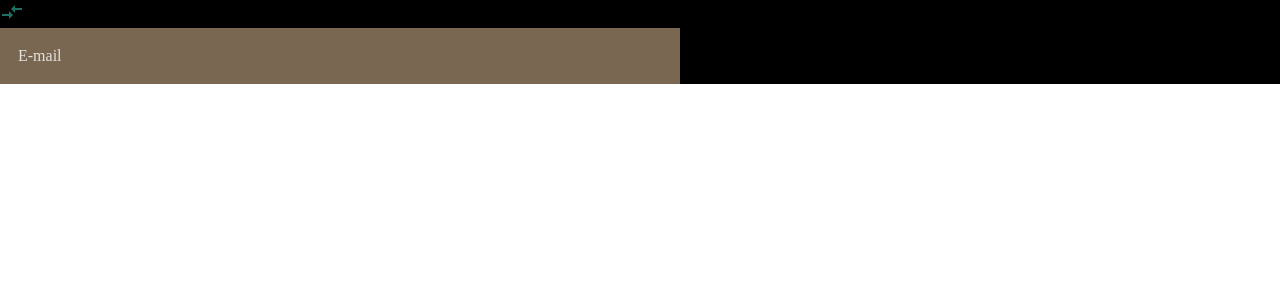
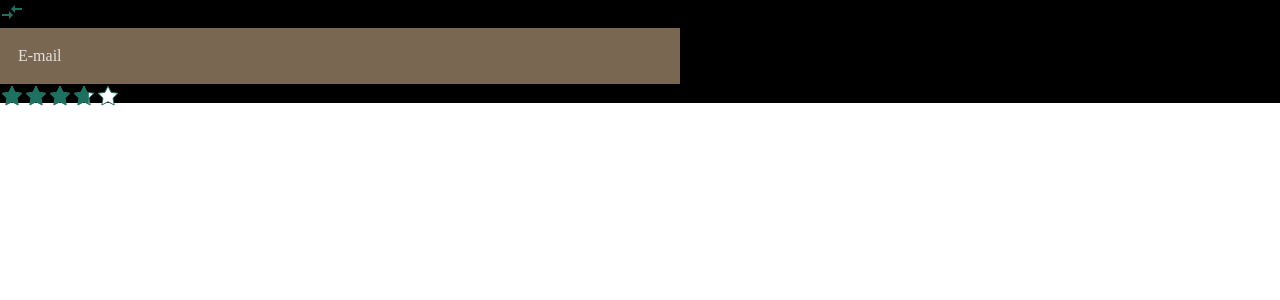
Before and after one commit to alenapie/pet-im, a Next.js app: page / in a window 1280 px wide. Shown: the top 300 px of the page. Built offline with nearby package versions, Linux system fonts and the light colour scheme.

Commit message:
add rating in ui kit

```diff
--- a/src/TestComponent.tsx
+++ b/src/TestComponent.tsx
@@ -2,6 +2,7 @@
 
 import { IconButton } from "./shared/ui/IconButton";
 import { Input } from "./shared/ui/Input";
+import { StarsRating } from "./shared/ui/StarsRating";
 
 export const TestComponent = () => {
   return (
@@ -15,6 +16,9 @@ export const TestComponent = () => {
         fixedSize="fixedSize"
         placeholder="E-mail"
       ></Input>
+      <div style={{ display: "flex" }}>
+        <StarsRating rating={3.7} maxStars={5} />
+      </div>
     </div>
   );
 };
--- /dev/null
+++ b/src/shared/icons/Star.tsx
@@ -0,0 +1,43 @@
+import { FC, SVGProps } from "react";
+
+interface Props extends SVGProps<SVGSVGElement> {
+  clipWidth?: number;
+}
+
+export const Star: FC<Props> = ({ clipWidth = 0 }) => (
+  <div style={{ position: "relative", width: "24px", height: "24px" }}>
+    {/* верхний слой */}
+    <svg
+      xmlns="http://www.w3.org/2000/svg"
+      viewBox="0 0 24 24"
+      width="24"
+      height="24"
+      style={{ position: "absolute", top: 0, left: 0 }}
+    >
+      <polygon
+        points="12,2 15.09,8.26 22,9.27 17,14.14 18.18,21.02 12,17.77 5.82,21.02 7,14.14 2,9.27 8.91,8.26"
+        fill="#FFFFFF"
+        stroke="#1C7161"
+        strokeWidth="1"
+      />
+    </svg>
+    {/* нижний слой */}
+    <svg
+      xmlns="http://www.w3.org/2000/svg"
+      viewBox="0 0 24 24"
+      width="24"
+      height="24"
+      style={{
+        position: "absolute",
+        top: 0,
+        left: 0,
+        clipPath: `polygon(0 0, ${clipWidth}% 0, ${clipWidth}% 100%, 0 100%)`,
+      }}
+    >
+      <polygon
+        points="12,2 15.09,8.26 22,9.27 17,14.14 18.18,21.02 12,17.77 5.82,21.02 7,14.14 2,9.27 8.91,8.26"
+        fill="#1C7161"
+      />
+    </svg>
+  </div>
+);
--- a/src/shared/icons/index.ts
+++ b/src/shared/icons/index.ts
@@ -5,10 +5,12 @@ import { OppositeArrows } from "./OppositeArrows";
 import { Basket } from "./Basket";
 import { Filter } from "./Filter";
 import { Heart } from "./Heart";
+import { Star } from "./Star";
 
 export const icon = {
   basket: Basket,
   filter: Filter,
   heart: Heart,
   oppositeArrows: OppositeArrows,
+  star: Star,
 };
--- /dev/null
+++ b/src/shared/ui/StarsRating/StarsRating.tsx
@@ -0,0 +1,26 @@
+import { Star } from "@/shared/icons/Star";
+import styles from "./stars-rating.module.scss";
+import { FC } from "react";
+
+type StarsRatingProps = {
+  rating: number;
+  maxStars?: number;
+};
+
+export const StarsRating: FC<StarsRatingProps> = ({
+  rating = 0,
+  maxStars = 5,
+}) => {
+  const stars = Array.from({ length: maxStars }, (_, index) => {
+    const starRating = Math.max(0, Math.min(1, rating - index));
+    const clipWidth = starRating * 100;
+
+    return (
+      <span key={index} className={styles.star}>
+        <Star clipWidth={clipWidth} />
+      </span>
+    );
+  });
+
+  return <div className={styles.starRating}>{stars}</div>;
+};
--- /dev/null
+++ b/src/shared/ui/StarsRating/index.ts
@@ -0,0 +1 @@
+export { StarsRating } from "./StarsRating";
--- /dev/null
+++ b/src/shared/ui/StarsRating/stars-rating.module.scss
@@ -0,0 +1,17 @@
+@import "../../styles/colors.scss";
+
+
+.starRating {
+    display: flex;
+    align-items: center;
+  }
+
+.star {
+  width: 20px;
+  height: 19px;
+  margin-right: 4px;
+
+  &:last-child {
+    margin-right: 0;
+  }
+  }
```
Also changed, not shown: src/shared/ui/RadioButton/RadioButton.tsx (added), src/shared/ui/RadioButton/index.ts (added), src/shared/ui/RadioButton/radio-rutton.module.scss (added).
